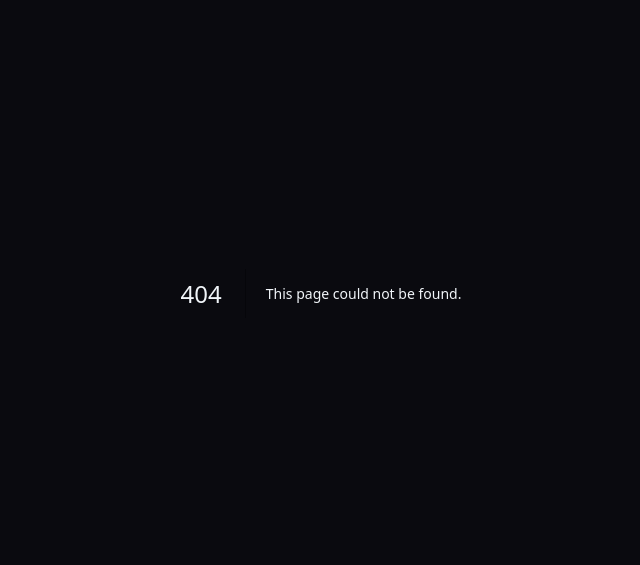
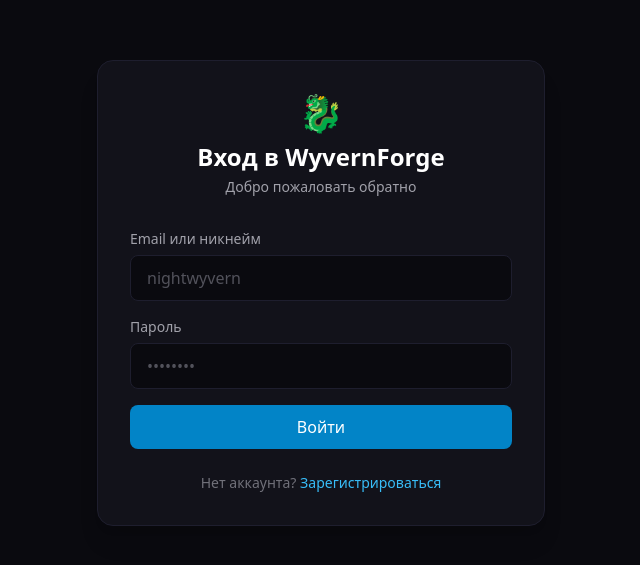
Before and after one commit to dragongrok2-cloud/WyvernForge, a Next.js app in the folder frontend/: page /login in a window 1280 px wide. Before the commit this address had no page. Shown: the part 107-672 px from the top of the page, without its empty margins (319-959 px from the left). Built offline with nearby package versions, Linux system fonts and the light colour scheme; no server answers.

Commit message:
feat(frontend): add login page

```diff
--- /dev/null
+++ b/frontend/src/app/login/page.tsx
@@ -0,0 +1,85 @@
+'use client';
+
+import { useState } from 'react';
+import { useRouter } from 'next/navigation';
+import Link from 'next/link';
+import { login } from '@/lib/api';
+
+export default function LoginPage() {
+  const router = useRouter();
+  const [emailOrUsername, setEmailOrUsername] = useState('');
+  const [password, setPassword] = useState('');
+  const [error, setError] = useState('');
+  const [loading, setLoading] = useState(false);
+
+  async function handleSubmit(e: React.FormEvent) {
+    e.preventDefault();
+    setError('');
+    setLoading(true);
+    try {
+      await login(emailOrUsername, password);
+      router.push('/friends');
+    } catch (err: any) {
+      setError(err.message || 'Ошибка входа');
+    } finally {
+      setLoading(false);
+    }
+  }
+
+  return (
+    <div className="min-h-screen flex items-center justify-center px-4">
+      <div className="w-full max-w-md rounded-2xl border border-forge-border bg-forge-card p-8 shadow-xl">
+        <div className="mb-8 text-center">
+          <span className="text-4xl">🐉</span>
+          <h1 className="mt-2 text-2xl font-bold text-white">Вход в WyvernForge</h1>
+          <p className="mt-1 text-sm text-zinc-400">Добро пожаловать обратно</p>
+        </div>
+
+        <form onSubmit={handleSubmit} className="space-y-4">
+          <div>
+            <label className="mb-1.5 block text-sm text-zinc-400">Email или никнейм</label>
+            <input
+              type="text"
+              value={emailOrUsername}
+              onChange={(e) => setEmailOrUsername(e.target.value)}
+              required
+              className="w-full rounded-lg border border-forge-border bg-forge-dark px-4 py-2.5 text-white placeholder-zinc-600 focus:border-wyvern-500 focus:outline-none focus:ring-1 focus:ring-wyvern-500"
+              placeholder="nightwyvern"
+            />
+          </div>
+
+          <div>
+            <label className="mb-1.5 block text-sm text-zinc-400">Пароль</label>
+            <input
+              type="password"
+              value={password}
+              onChange={(e) => setPassword(e.target.value)}
+              required
+              className="w-full rounded-lg border border-forge-border bg-forge-dark px-4 py-2.5 text-white placeholder-zinc-600 focus:border-wyvern-500 focus:outline-none focus:ring-1 focus:ring-wyvern-500"
+              placeholder="••••••••"
+            />
+          </div>
+
+          {error && (
+            <p className="rounded-lg bg-rose-500/10 px-3 py-2 text-sm text-rose-400">{error}</p>
+          )}
+
+          <button
+            type="submit"
+            disabled={loading}
+            className="w-full rounded-lg bg-wyvern-600 py-2.5 font-medium text-white transition hover:bg-wyvern-500 disabled:opacity-50"
+          >
+            {loading ? 'Входим...' : 'Войти'}
+          </button>
+        </form>
+
+        <p className="mt-6 text-center text-sm text-zinc-500">
+          Нет аккаунта?{' '}
+          <Link href="/register" className="text-wyvern-400 hover:text-wyvern-300">
+            Зарегистрироваться
+          </Link>
+        </p>
+      </div>
+    </div>
+  );
+}
```
